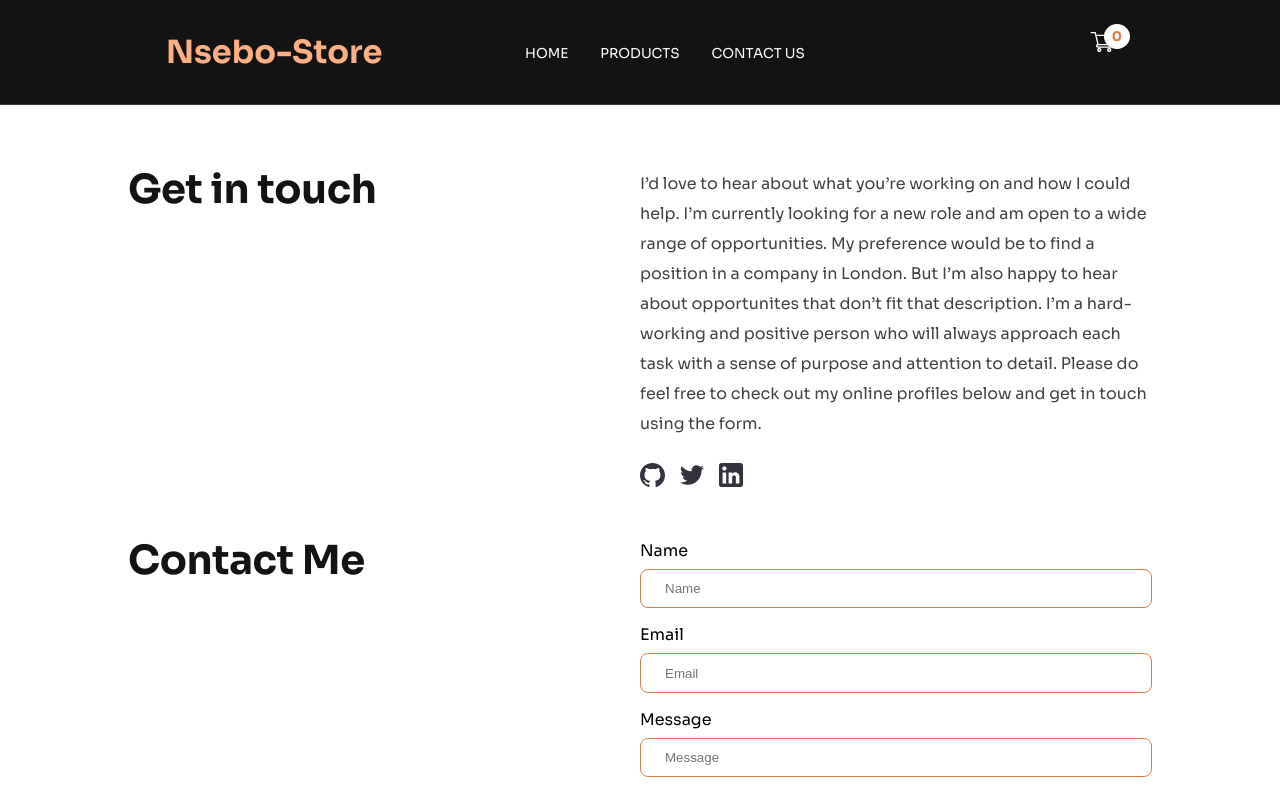
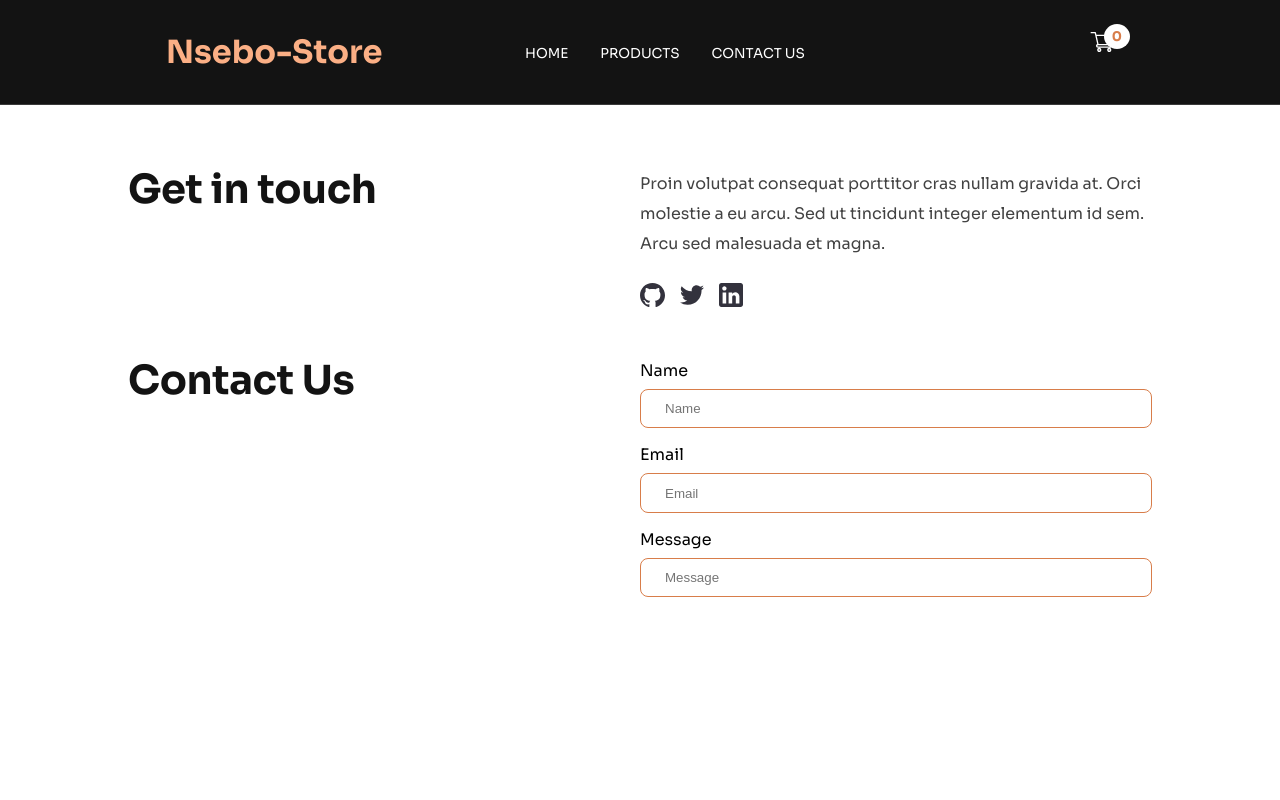
Before and after one commit to Nsebo/NseboStore-ca, a React (Vite) app: page /contact in a window 1280 px wide. Shown: the top 800 px of the page. Built offline with nearby package versions, Linux system fonts and the light colour scheme; no server answers.

Commit message:
makes some adjustment to the contact us page

```diff
--- a/src/pages/Contact/Contact.jsx
+++ b/src/pages/Contact/Contact.jsx
@@ -5,16 +5,15 @@ import * as Yup from 'yup';
 // import Button from '../../layouts/Buttons/Button';
 
 const Contact = () => {
-  //form states
   const formik = useFormik({
     initialValues: {
       name: '',
       email: '',
       message: '',
     },
+
   });
 
-  //form validation
   ValidationSchema: Yup.object({
     name: Yup.string()
       .max(20, 'Name must be at least 20 characters')
@@ -31,14 +30,10 @@ const Contact = () => {
         <h2>Get in touch</h2>
         <div className={styles.text}>
           <p>
-            I’d love to hear about what you’re working on and how I could help.
-            I’m currently looking for a new role and am open to a wide range of
-            opportunities. My preference would be to find a position in a
-            company in London. But I’m also happy to hear about opportunites
-            that don’t fit that description. I’m a hard-working and positive
-            person who will always approach each task with a sense of purpose
-            and attention to detail. Please do feel free to check out my online
-            profiles below and get in touch using the form.
+            Proin volutpat consequat porttitor cras nullam gravida at.
+            Orci molestie a eu arcu.
+            Sed ut tincidunt integer elementum id sem.
+            Arcu sed malesuada et magna.
           </p>
           <ul>
             <Link>
@@ -69,49 +64,58 @@ const Contact = () => {
         </div>
       </div>
       <div className={styles.contact_form}>
-        <h2>Contact Me</h2>
+        <h2>Contact Us</h2>
         <form onSubmit={formik.handleSubmit}>
           <div className={styles.fields}>
             <label htmlFor='name'>
               Name
+              <div>
                 <input
                     type='text'
                     name='name'
+                    id='name'
                     className={styles.name}
                     placeholder='Name'
                     value={formik.values.name}
                     onChange={formik.handleChange}
                     onBlur={formik.handleBlur}
-                autoComplete='off'
                 />
+              </div>
+
             </label>
             <label htmlFor='email'>
               {' '}
               Email
+              <div>
                 <input
                     type='email'
                     name='email'
+                    id='email'
                     className={styles.name}
                     placeholder='Email'
                     value={formik.values.email}
                     onChange={formik.handleChange}
                     onBlur={formik.handleBlur}
-                autoComplete='off'
                 />
+              </div>
+
             </label>
             <label htmlFor='message'>
               {' '}
               Message
+              <div>
                 <input
                     type='text'
                     name='message'
+                    id='message'
                     className={styles.name}
                     placeholder='Message'
                     value={formik.values.message}
                     onChange={formik.handleChange}
                     onBlur={formik.handleBlur}
-                autoComplete='off'
                 />
+              </div>
+
             </label>
           </div>
           <div className={styles.send}>
```
Lines whose indentation alone changed are shown as unchanged.
